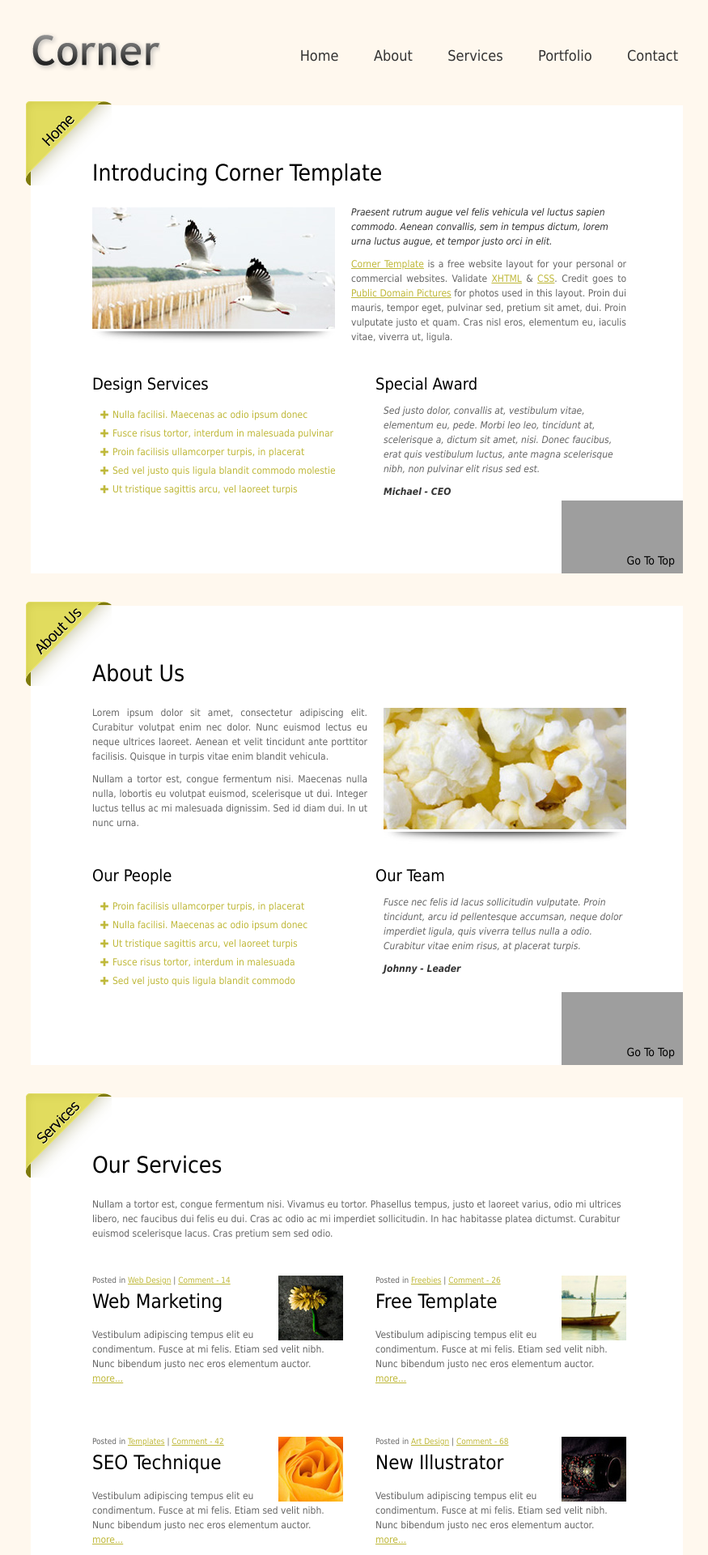
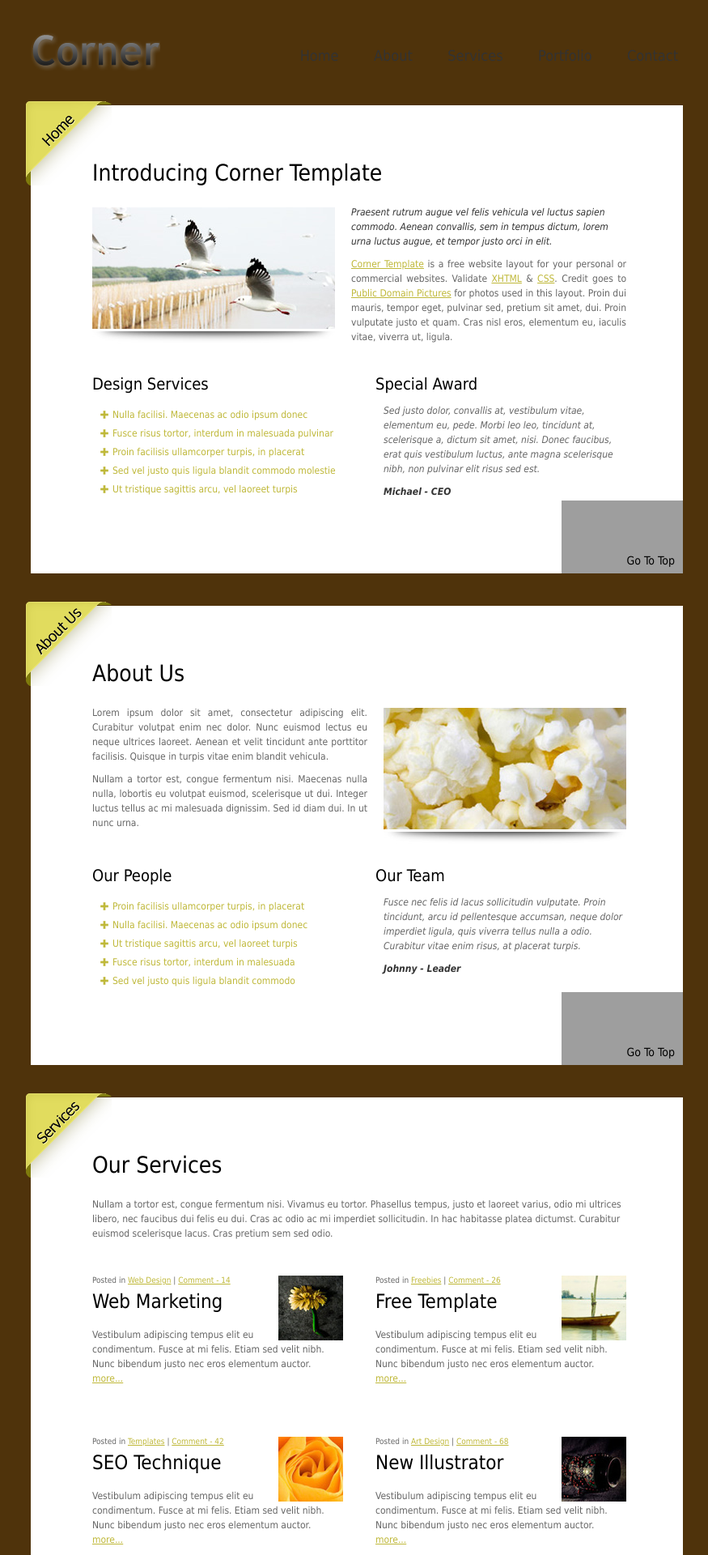
Before and after one commit to yulpops/cd, a Flask app: page /main in a window 1280 px wide. Shown: the top 1920 px of the page at 81% size, without its empty margins (208-1083 px from the left). Run offline with Flask 2, Linux system fonts and the light colour scheme; grey boxes are pictures that could not be loaded.

Commit message:
Замена заднего фона

```diff
--- a/static/templatemo_style.css
+++ b/static/templatemo_style.css
@@ -9,7 +9,7 @@ body {
 	font-family: Tahoma, Geneva, sans-serif;
 	font-size: 12px;
 	line-height: 1.5em;
-	background-color: #fff8ee;
+	background-color: #4f330b;
 	background-repeat: no-repeat;
 	background-position: top center;
 	background-attachment: fixed;
```
Also changed, not shown: .github/workflows/deploy.yaml.
